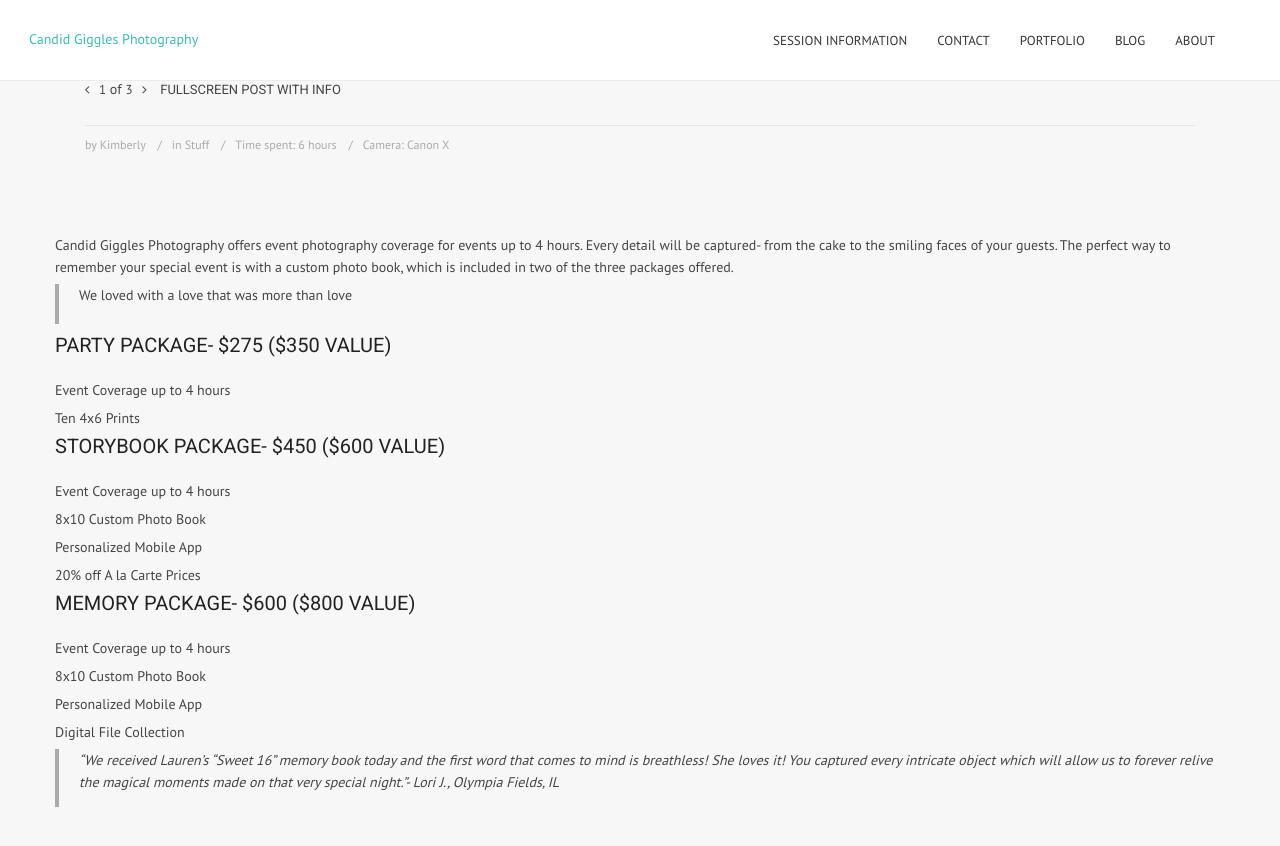
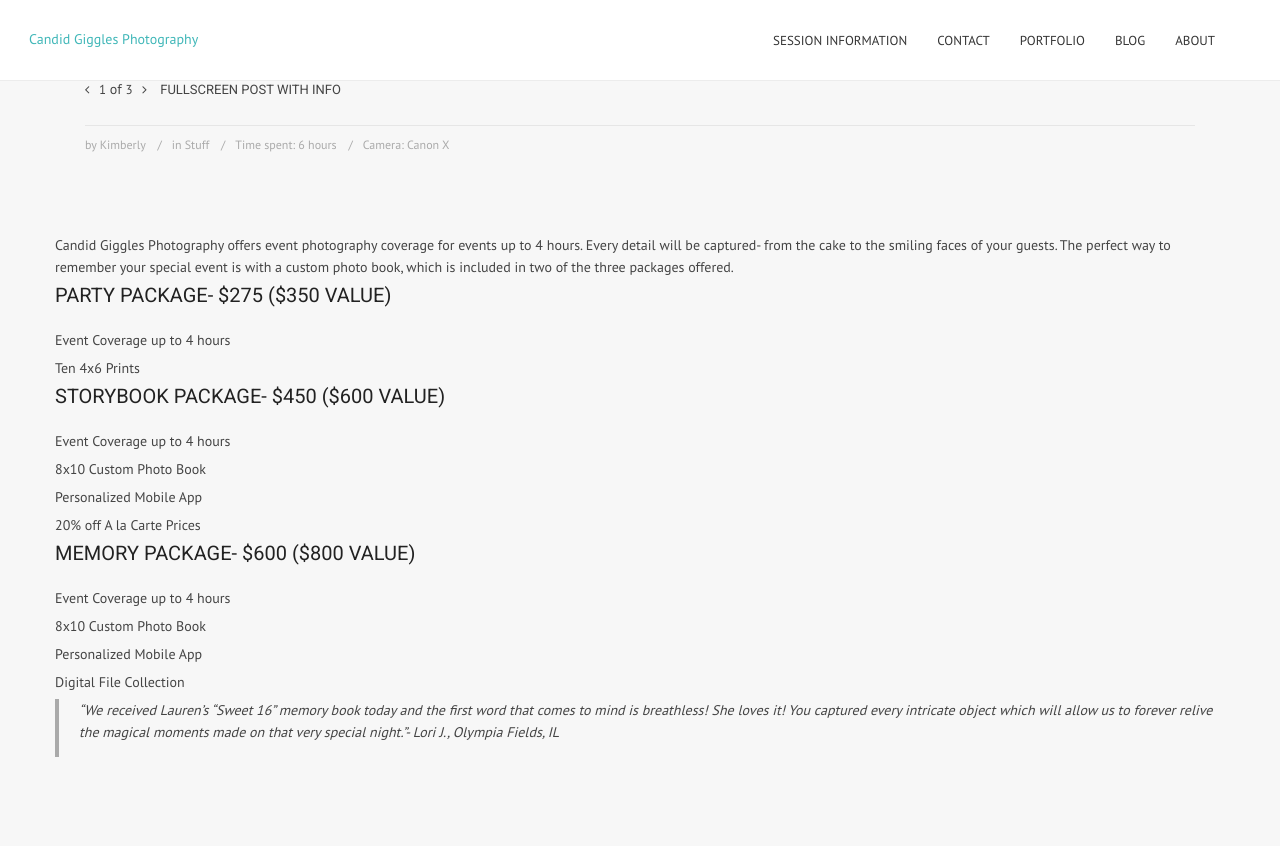
Before and after one commit to candidgiggles/kmitchellphoto.github.io, a Jekyll site: the page built from event-photography/index.md, in a window 1280 px wide and 900 px high, scrolled down 711 px. Shown: the top 846 px of the window. Built offline with Jekyll 4.4.1, drawn with Linux system fonts in a browser that asks for light colours.

Commit message:
Updated index.md

```diff
--- a/event-photography/index.md
+++ b/event-photography/index.md
@@ -16,7 +16,6 @@ camera: Canon X
 ---
 
 Candid Giggles Photography offers event photography coverage for events up to 4 hours. Every detail will be captured- from the cake to the smiling faces of your guests. The perfect way to remember your special event is with a custom photo book, which is included in two of the three packages offered.
-> We loved with a love that was more than love
 
 
 
```
